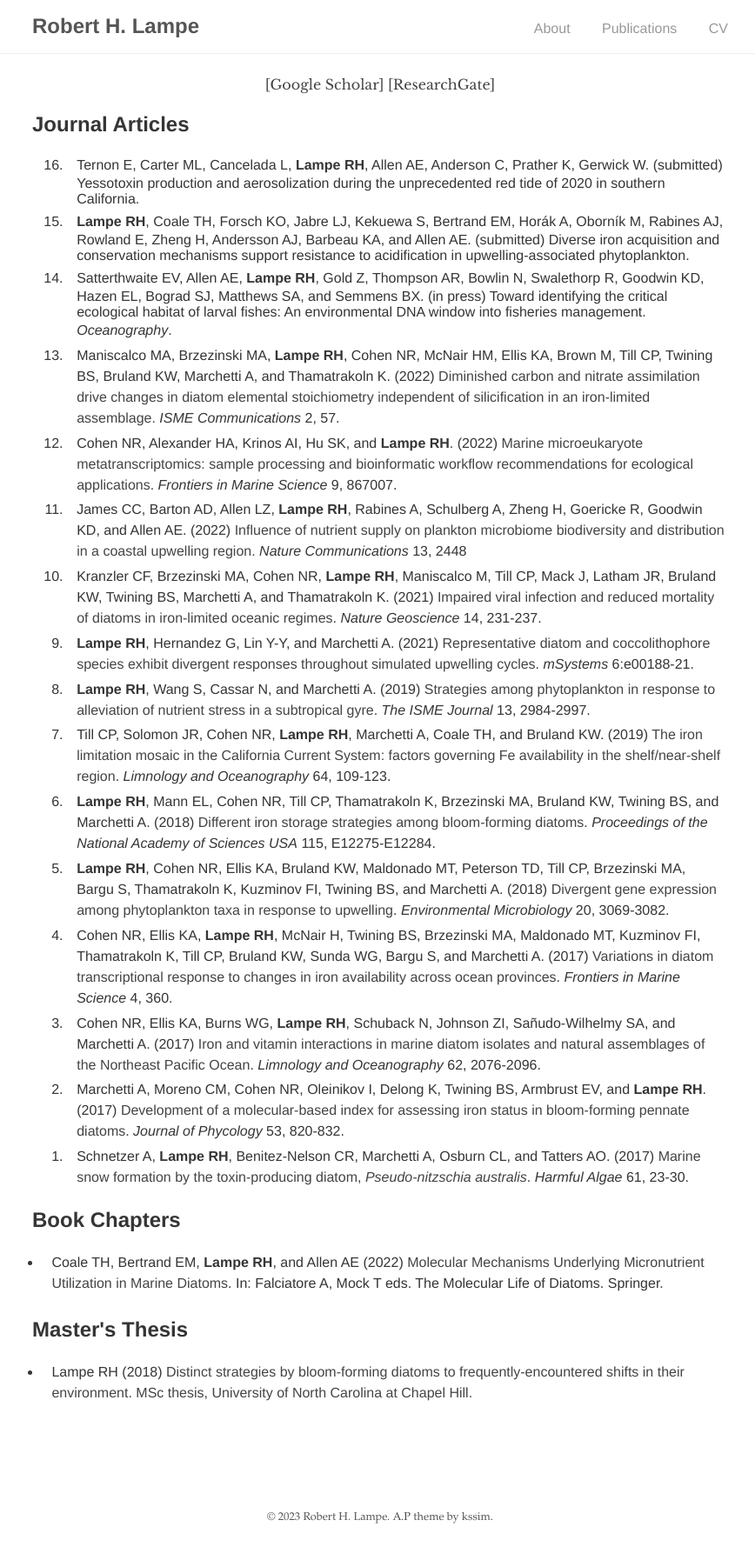
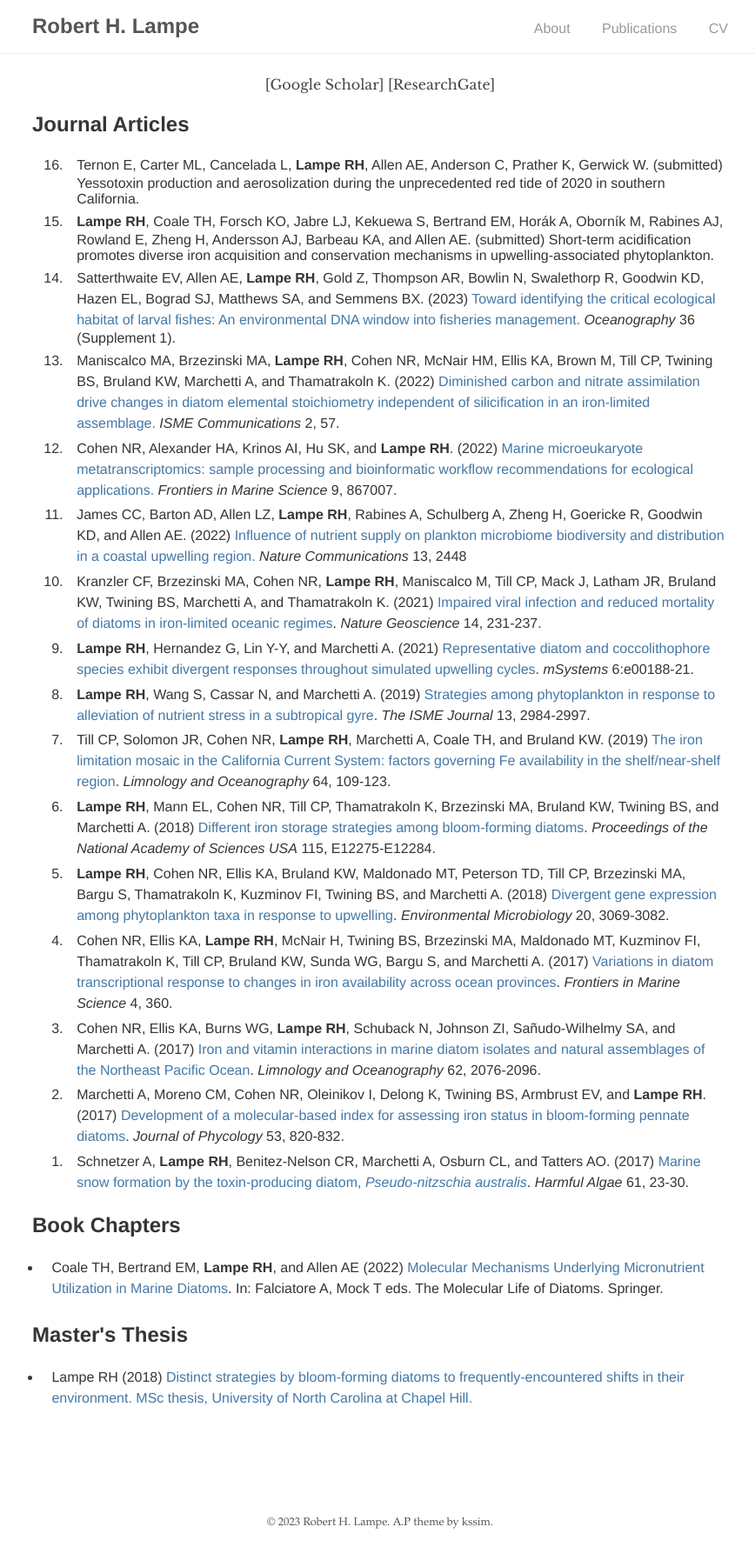
Before and after one commit to rhlampe/rhlampe.github.io, a Jekyll site: the page built from publications/index.html, in a window 1280 px wide. Shown: the whole page at 87% size, without its empty margins (203-1071 px from the left). Built offline with Jekyll 4.4.1, drawn with Linux system fonts in a browser that asks for light colours.

Commit message:
update publications page

```diff
--- /dev/null
+++ b/_sass/layouts/_publications.scss
@@ -0,0 +1,11 @@
+.publications {
+  $link-color: #4478A6;
+  $hover-color: darken($link-color, 20%);
+  $visited-color: lighten($link-color, 20%);
+
+  //link styling
+  a {
+    color: $link-color;
+    text-decoration: none;
+   }
+ }
--- a/_sass/main.scss
+++ b/_sass/main.scss
@@ -6,6 +6,7 @@
 
 @import 'layouts/home';
 @import 'layouts/portfolio';
+@import 'layouts/publications';
 @import 'layouts/post';
 @import 'layouts/layout';
 @import 'layouts/footer';
--- a/publications/index.html
+++ b/publications/index.html
@@ -9,11 +9,11 @@ title: Publications
 
 <h2>Journal Articles</h2>
 
-<div id="publications">
+<div id="publications" class="publications">
 <ol reversed>
   <li>Ternon E, Carter ML, Cancelada L, <b>Lampe RH</b>, Allen AE, Anderson C, Prather K, Gerwick W. (submitted) Yessotoxin production and aerosolization during the unprecedented red tide of 2020 in southern California.</li>
-  <li><b>Lampe RH</b>, Coale TH, Forsch KO, Jabre LJ, Kekuewa S, Bertrand EM, Hor&aacute;k A, Oborn&iacute;k M, Rabines AJ, Rowland E, Zheng H, Andersson AJ, Barbeau KA, and Allen AE. (submitted) Diverse iron acquisition and conservation mechanisms support resistance to acidification in upwelling-associated phytoplankton.</li>
-  <li>Satterthwaite EV, Allen AE, <b>Lampe RH</b>, Gold Z, Thompson AR, Bowlin N, Swalethorp R, Goodwin KD, Hazen EL, Bograd SJ, Matthews SA, and Semmens BX. (in press) Toward identifying the critical ecological habitat of larval fishes: An environmental DNA window into fisheries management. <i>Oceanography</i>.</li>
+  <li><b>Lampe RH</b>, Coale TH, Forsch KO, Jabre LJ, Kekuewa S, Bertrand EM, Hor&aacute;k A, Oborn&iacute;k M, Rabines AJ, Rowland E, Zheng H, Andersson AJ, Barbeau KA, and Allen AE. (submitted) Short-term acidification promotes diverse iron acquisition and conservation mechanisms in upwelling-associated phytoplankton.</li>
+  <li>Satterthwaite EV, Allen AE, <b>Lampe RH</b>, Gold Z, Thompson AR, Bowlin N, Swalethorp R, Goodwin KD, Hazen EL, Bograd SJ, Matthews SA, and Semmens BX. (2023) <a href="https://doi.org/10.5670/oceanog.2023.s1.29">Toward identifying the critical ecological habitat of larval fishes: An environmental DNA window into fisheries management.</a> <i>Oceanography</i> 36 (Supplement 1).</li>
   <li>Maniscalco MA, Brzezinski MA, <b>Lampe RH</b>, Cohen NR, McNair HM, Ellis KA, Brown M, Till CP, Twining BS, Bruland KW, Marchetti A, and Thamatrakoln K. (2022) <a href="https://doi.org/10.1038/s43705-022-00136-1">Diminished carbon and nitrate assimilation drive changes in diatom elemental stoichiometry independent of silicification in an iron-limited assemblage.</a> <i>ISME Communications</i> 2, 57.</li>
   <li>Cohen NR, Alexander HA, Krinos AI, Hu SK, and <b>Lampe RH</b>. (2022) <a href="https://doi.org/10.3389/fmars.2022.867007">Marine microeukaryote metatranscriptomics: sample processing and bioinformatic workflow recommendations for ecological applications.</a> <i>Frontiers in Marine Science </i> 9, 867007.</li>
   <li>James CC, Barton AD, Allen LZ, <b>Lampe RH</b>, Rabines A, Schulberg A, Zheng H, Goericke R, Goodwin KD, and Allen AE. (2022) <a href="https://doi.org/10.1038/s41467-022-30139-4">Influence of nutrient supply on plankton microbiome biodiversity and distribution in a coastal upwelling region.</a> <i>Nature Communications</i> 13, 2448</li>
```
Also changed, not shown: 1 other file.
